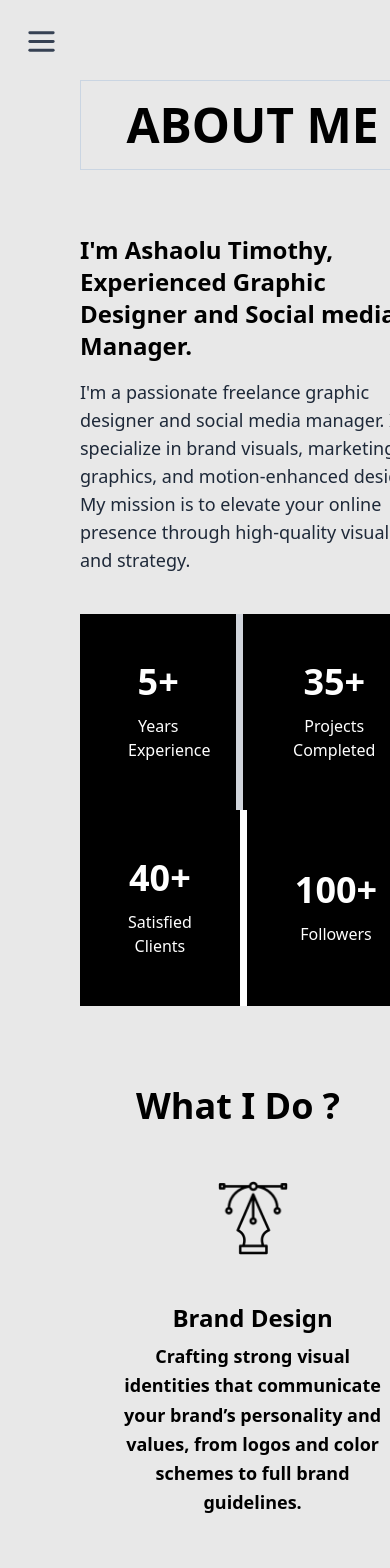
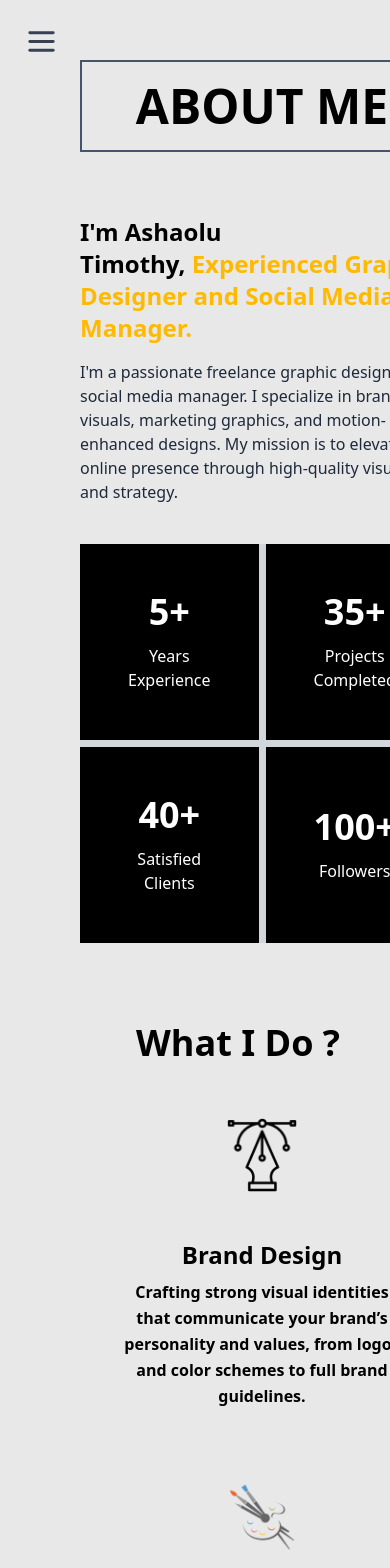
Before and after one commit to PelumiKadeba10/client-portfolio, a React (Vite) app: page /about in a window 390 px wide. Shown: the top 1568 px of the page. Built offline with nearby package versions, Linux system fonts and the light colour scheme.

Commit message:
new changes

```diff
--- a/src/component/AboutIcon.jsx
+++ b/src/component/AboutIcon.jsx
@@ -3,32 +3,32 @@ import CountUp from 'react-countup';
 export default function Icon() {
     return (
         <div className="bg-black">
-            <table className="w-full text-white rounded-lg overflow-hidden">
+            <table className="text-white rounded-lg overflow-hidden table-fixed border-separate border-spacing-0">
                 <tbody>
-                    <tr className=" border-gray-300">
-                        <td className="p-12 border-gray-300 border-e-7 text-center grid grid-cols-1">
+                    <tr>
+                        <td className="p-12 border-r-7 border-b-7 border-gray-300 text-center align-middle">
                             <p className="text-4xl font-semibold pb-3">
-                                <CountUp end={5} duration={2} />+
+                                <CountUp end={5} duration={3} />+
                             </p>
                             Years Experience
                         </td>
-                        <td className="p-12 text-center">
+                        <td className="p-12 border-b-7 border-gray-300 text-center">
                             <p className="text-4xl font-semibold pb-3">
-                                <CountUp end={35} duration={2} />+
+                                <CountUp end={35} duration={3} />+
                             </p>
                             Projects Completed
                         </td>
                     </tr>
                     <tr>
-                        <td className="p-12  border-gray-300 text-center">
+                        <td className="p-12 border-r-7 border-gray-300 text-center align-middle">
                             <p className="text-4xl font-semibold pb-3">
-                                <CountUp end={40} duration={2} />+
+                                <CountUp end={40} duration={5} />+
                             </p>
                             Satisfied Clients
                         </td>
-                        <td className="p-12 border-s-7 text-center">
+                        <td className="p-12 text-center align-middle">
                             <p className="text-4xl font-semibold pb-3">
-                                <CountUp end={100} duration={2} />+
+                                <CountUp end={100} duration={4} />+
                             </p>
                             Followers
                         </td>
--- a/src/pages/About.jsx
+++ b/src/pages/About.jsx
@@ -6,18 +6,19 @@ import Icon from '../component/AboutIcon';
 
 export default function About() {
   const [showParagraph, setShowParagraph] = useState(false);
+  const [showSecond, setShowSecond] = useState(false);
 
   return (
     <div className="flex min-h-screen">
         <Navbar />
-        <div className='flex-1 px-6 pt-15 ml-0 md:ml-52 justify-center items-center px-20'>
+        <div className='flex-1 pt-10 ml-0 md:ml-52 justify-center items-center px-20'>
             <motion.div
                 initial={{ opacity: 0, x: 50 }}
                 animate={{ opacity: 1, x: 0 }}
                 transition={{ duration: 0.6 }}
             >
                 <motion.div
-                className="mt-5 border border-slate-300 py-5"
+                className="mt-5 border-2 border-slate-600 py-5"
                 initial={{ opacity: 0, y: -20 }}
                 animate={{ opacity: 1, y: 0 }}
                 transition={{ duration: 0.8 }}
@@ -32,24 +33,36 @@ export default function About() {
             transition={{ delay: 0.6, duration: 1 }}
             >
                 <motion.p
-                    className="text-2xl font-semibold mt-10"
+                    className="text-2xl font-bold mt-10"
                     initial={{ opacity: 0 }}
                     animate={{ opacity: 1 }}
                     transition={{ delay: 0.6, duration: 1 }}
                 >
+                    <span className="text-black">
                         <Typewriter
-                    key="typewriter"
-                    words={['I\'m Ashaolu Timothy, Experienced Graphic Designer and Social media Manager.']}
+                            words={["I'm Ashaolu Timothy,"]}
+                            cursor={false}
+                            typeSpeed={70}
+                            delaySpeed={1000}
+                            onType={() => setShowSecond(true)}
+                        />
+                    </span>
+                    {showSecond && (
+                        <span className="text-amber-400">
+                            &nbsp;
+                            <Typewriter
+                                words={["Experienced Graphic Designer and Social Media Manager."]}
                                 cursorStyle="_"
                                 typeSpeed={70}
-                    deleteSpeed={0}
                                 delaySpeed={1000}
                                 onType={() => setShowParagraph(true)}
                             />
+                        </span>
+                    )}
                 </motion.p>
 
                 <motion.p
-                    className="text-lg text-gray-800"
+                    className="text-l font-medium text-gray-800"
                     initial={{ opacity: 0 }}
                     animate={{ opacity: showParagraph ? 1 : 0 }}
                     transition={{ duration: 1 }}
@@ -86,7 +99,7 @@ export default function About() {
                     <img src="Pen.png" alt="Brand Design" className="w-30 h-30" />
                     <div className="text-center md:text-left">
                         <p className="font-bold text-2xl mb-2">Brand Design</p>
-                        <p className="font-semibold text-lg leading-relaxed">
+                        <p className="font-semibold text-l leading-relaxed">
                         Crafting strong visual identities that communicate your brand’s personality and values,
                         from logos and color schemes to full brand guidelines.
                         </p>
@@ -98,7 +111,7 @@ export default function About() {
                     <img src="Palette.png" alt="Social Media Design" className="w-30 h-30 object-contain" />
                     <div className="text-center md:text-left">
                         <p className="font-bold text-2xl mb-2">Social Media Design</p>
-                        <p className="font-semibold text-lg leading-relaxed">
+                        <p className="font-semibold text-l leading-relaxed">
                         Eye-catching and purpose-driven poster designs for events, products, or promotions that instantly grab attention and leave a lasting impression.
                         </p>
                     </div>
@@ -109,7 +122,7 @@ export default function About() {
                     <img src="WebUI.png" alt="Web UI Design" className="w-30 h-30 object-contain" />
                     <div className="text-center md:text-left">
                         <p className="font-bold text-2xl mb-2">Web UI Design</p>
-                        <p className="font-semibold text-lg leading-relaxed">
+                        <p className="font-semibold text-l leading-relaxed">
                         Designing clean, user-friendly, and modern web interfaces that enhance user experience and bring your website vision to life.
                         </p>
                     </div>
@@ -120,7 +133,7 @@ export default function About() {
                     <img src="Mobile.png" alt="UI Design (Mobile & Web Apps)" className="w-30 h-30 object-contain" />
                     <div className="text-center md:text-left">
                         <p className="font-bold text-2xl mb-2">UI Design (Mobile & Web Apps)</p>
-                        <p className="font-semibold text-lg leading-relaxed">
+                        <p className="font-semibold text-l leading-relaxed">
                         Creating intuitive, aesthetically pleasing, and functional user interfaces for mobile and web applications that keep users engaged and satisfied.
                         </p>
                     </div>
--- a/src/pages/Resume.jsx
+++ b/src/pages/Resume.jsx
@@ -1,9 +1,27 @@
 import Navbar from '../component/Navbar'
+import { Typewriter } from 'react-simple-typewriter';
+import { motion } from 'framer-motion';
 
 export default function Resume(){
     return(
         <>
             <Navbar />
+            <div className='flex-1 pt-10 ml-0 md:ml-52 justify-center items-center px-20'>
+                <motion.div
+                    initial={{ opacity: 0, x: 50 }}
+                    animate={{ opacity: 1, x: 0 }}
+                    transition={{ duration: 0.6 }}
+                >
+                    <motion.div
+                    className="mt-5 border-2 border-slate-600 py-5"
+                    initial={{ opacity: 0, y: -20, x: -20 }}
+                    animate={{ opacity: 1, y: 0 ,x: 0 }}
+                    transition={{ duration: 0.8 }}
+                    >
+                    <p className="text-5xl font-bold text-center">RESUME</p>
+                    </motion.div>
+                </motion.div>
+            </ div>
         </>
     );
 }
```
Lines whose indentation alone changed are shown as unchanged.
